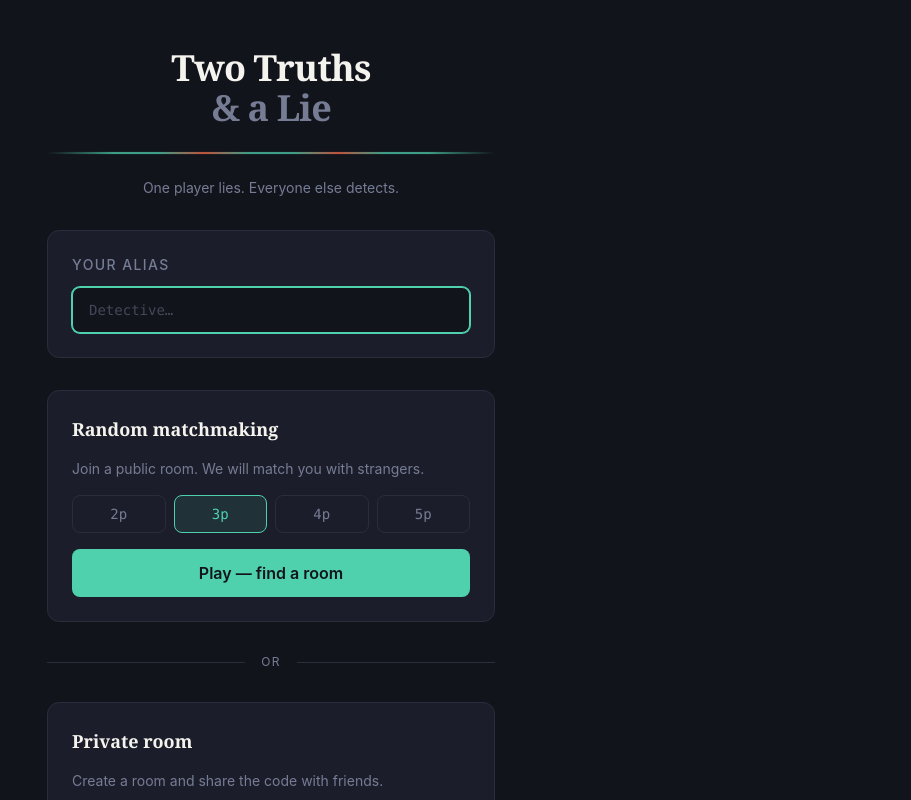
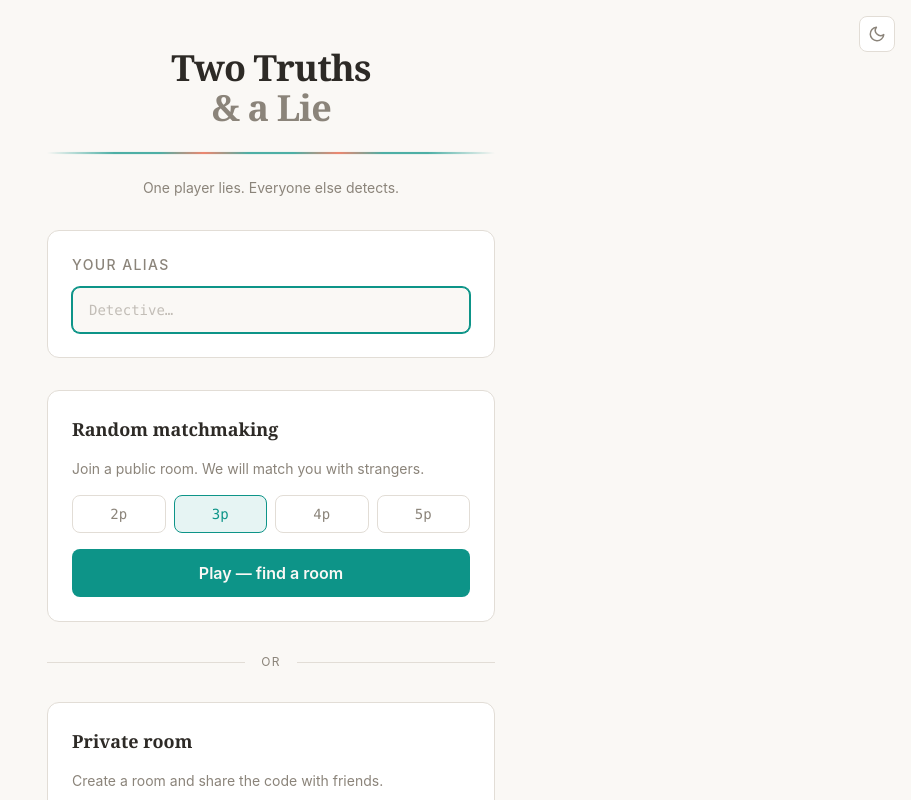
Before and after one commit to Faraz-cell21/two-truths-app, a Next.js app: page / in a window 1280 px wide. Shown: the top 800 px of the page, without its empty margins (369-1280 px from the left). Built offline with nearby package versions, Linux system fonts and the light colour scheme.

Commit message:
Implement dark/light theme support with a ThemeProvider and ThemeSwitcher; update global styles and layout for theme integration, including transitions and theme-specific colors.

```diff
--- a/src/app/globals.css
+++ b/src/app/globals.css
@@ -2,23 +2,51 @@
 
 /* =====================================================================
    Two Truths and a Lie — Design System
-   Interrogation-room register: dark ink, detector accent, restrained
-   palette. One bold element — the polygraph wave — everything else quiet.
+   Interrogation-room register with dark/light theme support.
+
+   Dark: ink background, detector accents, restrained palette.
+   Light: warm case-file parchment, same accent hues darkened slightly.
    ===================================================================== */
 
+/* ---- Dark theme (default) ---- */
+:root,
+[data-theme="dark"] {
+  --theme-ink: #12141c;
+  --theme-card: #1b1e2a;
+  --theme-border: #2a2d3a;
+  --theme-truth: #4fd1ae;
+  --theme-lie: #ff6b4a;
+  --theme-warm: #f5f3ee;
+  --theme-muted: #767c94;
+}
+
+/* ---- Light theme ---- */
+[data-theme="light"] {
+  --theme-ink: #faf8f5;
+  --theme-card: #ffffff;
+  --theme-border: #e2ddd6;
+  --theme-truth: #0d9488;
+  --theme-lie: #e85d3f;
+  --theme-warm: #2d2a26;
+  --theme-muted: #8b847a;
+}
+
+/* =====================================================================
+   Tailwind tokens — all colors route through the theme variables above.
+   ===================================================================== */
 @theme inline {
   /* ---- Surface ---- */
-  --color-ink: #12141c;
-  --color-card: #1b1e2a;
-  --color-border: #2a2d3a;
+  --color-ink: var(--theme-ink);
+  --color-card: var(--theme-card);
+  --color-border: var(--theme-border);
 
   /* ---- Accent ---- */
-  --color-truth: #4fd1ae;
-  --color-lie: #ff6b4a;
+  --color-truth: var(--theme-truth);
+  --color-lie: var(--theme-lie);
 
   /* ---- Text ---- */
-  --color-warm: #f5f3ee;
-  --color-muted: #767c94;
+  --color-warm: var(--theme-warm);
+  --color-muted: var(--theme-muted);
 
   /* ---- Typography ---- */
   --font-sans: "Inter", ui-sans-serif, system-ui, -apple-system,
@@ -37,14 +65,13 @@
    Base
    ===================================================================== */
 body {
-  background: var(--color-ink);
-  color: var(--color-warm);
+  background: var(--theme-ink);
+  color: var(--theme-warm);
+  transition: background 0.3s ease, color 0.3s ease;
 }
 
 /* =====================================================================
    Polygraph wave — the signature animated element
-   A slow, breathing sine-wave that feels like a lie-detector stylus.
-   Used as a section divider under the headline.
    ===================================================================== */
 @keyframes polygraph-pulse {
   0%,
@@ -65,14 +92,14 @@ body {
   background: linear-gradient(
     90deg,
     transparent 0%,
-    var(--color-truth) 15%,
-    var(--color-truth) 25%,
-    var(--color-lie) 35%,
-    var(--color-truth) 45%,
-    var(--color-truth) 55%,
-    var(--color-lie) 65%,
-    var(--color-truth) 75%,
-    var(--color-truth) 85%,
+    var(--theme-truth) 15%,
+    var(--theme-truth) 25%,
+    var(--theme-lie) 35%,
+    var(--theme-truth) 45%,
+    var(--theme-truth) 55%,
+    var(--theme-lie) 65%,
+    var(--theme-truth) 75%,
+    var(--theme-truth) 85%,
     transparent 100%
   );
   animation: var(--animate-polygraph);
@@ -81,13 +108,14 @@ body {
 }
 
 /* =====================================================================
-   Utility: interrogation-card — the standard surface container
+   Utility: interrogation-card
    ===================================================================== */
 .interrogation-card {
-  background: var(--color-card);
-  border: 1px solid var(--color-border);
+  background: var(--theme-card);
+  border: 1px solid var(--theme-border);
   border-radius: 0.75rem;
   padding: 1.5rem;
+  transition: background 0.3s ease, border-color 0.3s ease;
 }
 
 /* =====================================================================
@@ -111,7 +139,7 @@ body {
 
 @keyframes score-pop {
   0% { transform: scale(1); }
-  50% { transform: scale(1.3); color: var(--color-truth); }
+  50% { transform: scale(1.3); color: var(--theme-truth); }
   100% { transform: scale(1); }
 }
 
@@ -145,7 +173,7 @@ body {
   animation: pulse-glow 2s ease-in-out infinite;
 }
 
-/* Staggered children — each child fades in 80ms after the last */
+/* Staggered children */
 .stagger-children > * {
   animation: fade-in-up 0.35s ease-out both;
 }
@@ -159,11 +187,36 @@ body {
 .skeleton {
   background: linear-gradient(
     90deg,
-    var(--color-card) 25%,
-    var(--color-border) 50%,
-    var(--color-card) 75%
+    var(--theme-card) 25%,
+    var(--theme-border) 50%,
+    var(--theme-card) 75%
   );
   background-size: 200% 100%;
   animation: shimmer 1.5s infinite;
   border-radius: 0.5rem;
 }
+
+/* =====================================================================
+   Theme toggle button
+   ===================================================================== */
+.theme-toggle {
+  display: inline-flex;
+  align-items: center;
+  justify-content: center;
+  width: 2.25rem;
+  height: 2.25rem;
+  border-radius: 0.5rem;
+  border: 1px solid var(--theme-border);
+  background: var(--theme-card);
+  color: var(--theme-muted);
+  cursor: pointer;
+  transition: all 0.2s ease;
+}
+.theme-toggle:hover {
+  border-color: var(--theme-muted);
+  color: var(--theme-warm);
+}
+.theme-toggle svg {
+  width: 1.125rem;
+  height: 1.125rem;
+}
--- a/src/app/layout.tsx
+++ b/src/app/layout.tsx
@@ -1,4 +1,5 @@
 import type { Metadata } from "next";
+import { ThemeProvider } from "@/components/ThemeProvider";
 import "./globals.css";
 
 export const metadata: Metadata = {
@@ -12,8 +13,28 @@ export default function RootLayout({
   children: React.ReactNode;
 }>) {
   return (
-    <html lang="en" className="h-full antialiased">
-      <body className="min-h-full flex flex-col font-sans">{children}</body>
+    <html lang="en" className="h-full antialiased" suppressHydrationWarning>
+      <head>
+        {/* Prevent flash of wrong theme — runs before any React code */}
+        <script
+          dangerouslySetInnerHTML={{
+            __html: `
+              (function() {
+                try {
+                  var theme = localStorage.getItem('ttal_theme');
+                  if (!theme) {
+                    theme = window.matchMedia('(prefers-color-scheme: light)').matches ? 'light' : 'dark';
+                  }
+                  document.documentElement.setAttribute('data-theme', theme);
+                } catch(e) {}
+              })();
+            `,
+          }}
+        />
+      </head>
+      <body className="min-h-full flex flex-col font-sans">
+        <ThemeProvider>{children}</ThemeProvider>
+      </body>
     </html>
   );
 }
--- a/src/app/page.tsx
+++ b/src/app/page.tsx
@@ -10,6 +10,7 @@ import {
   getStoredRoomCode,
   clearStoredRoomCode,
 } from "@/lib/session";
+import ThemeSwitcher from "@/components/ThemeSwitcher";
 import type { JoinResponse, JoinAction } from "@/types/api";
 import type { Room, TargetSize } from "@/types/game";
 
@@ -163,6 +164,11 @@ export default function HomePage() {
   /* ---- render ---- */
   return (
     <main className="flex min-h-screen flex-col items-center justify-center px-4 py-12">
+      {/* Theme toggle — top-right */}
+      <div className="fixed top-4 right-4 z-50">
+        <ThemeSwitcher />
+      </div>
+
       <div className="w-full max-w-md space-y-8">
         {/* ---- Headline ---- */}
         <header className="text-center space-y-3">
--- a/src/app/room/[code]/page.tsx
+++ b/src/app/room/[code]/page.tsx
@@ -10,6 +10,7 @@ import {
 } from "@/lib/pusher/client";
 import PlayerSlot from "@/components/PlayerSlot";
 import CopyLinkButton from "@/components/CopyLinkButton";
+import ThemeSwitcher from "@/components/ThemeSwitcher";
 import type { Room, Player } from "@/types/game";
 
 /* ===================================================================
@@ -229,6 +230,10 @@ export default function LobbyPage() {
 
   return (
     <main className="flex min-h-screen flex-col items-center justify-center px-4 py-12">
+      <div className="fixed top-4 right-4 z-50">
+        <ThemeSwitcher />
+      </div>
+
       <div className="w-full max-w-lg space-y-8">
         {/* ---- Headline ---- */}
         <header className="text-center space-y-3">
--- a/src/app/room/[code]/play/page.tsx
+++ b/src/app/room/[code]/play/page.tsx
@@ -13,6 +13,7 @@ import VotePanel from "@/components/VotePanel";
 import RevealPanel from "@/components/RevealPanel";
 import Scoreboard from "@/components/Scoreboard";
 import CopyLinkButton from "@/components/CopyLinkButton";
+import ThemeSwitcher from "@/components/ThemeSwitcher";
 import type { Room, Round, RoundPublicView, Player, Vote, ScoreDelta } from "@/types/game";
 import type { SubmitResponse, RoundGetSuccessResponse } from "@/types/api";
 
@@ -620,6 +621,10 @@ export default function PlayPage() {
 
   return (
     <main className="flex min-h-screen flex-col items-center justify-center px-4 py-12">
+      <div className="fixed top-4 right-4 z-50">
+        <ThemeSwitcher />
+      </div>
+
       <div className="w-full max-w-lg space-y-6">
         {/* ---- Player status bar ---- */}
         {("room" in state) && (
--- /dev/null
+++ b/src/components/ThemeProvider.tsx
@@ -0,0 +1,100 @@
+"use client";
+
+import {
+  createContext,
+  useContext,
+  useState,
+  useEffect,
+  useCallback,
+  type ReactNode,
+} from "react";
+
+/* ===================================================================
+   ThemeProvider — manages dark/light theme state.
+
+   Priority: saved localStorage preference → system preference → dark.
+   Sets a `data-theme` attribute on <html> that CSS hooks into.
+   =================================================================== */
+
+type Theme = "dark" | "light";
+
+interface ThemeContextValue {
+  theme: Theme;
+  toggleTheme: () => void;
+}
+
+const ThemeContext = createContext<ThemeContextValue>({
+  theme: "dark",
+  toggleTheme: () => {},
+});
+
+const STORAGE_KEY = "ttal_theme";
+
+function getInitialTheme(): Theme {
+  if (typeof window === "undefined") return "dark";
+
+  // 1. Saved preference
+  const stored = window.localStorage.getItem(STORAGE_KEY);
+  if (stored === "dark" || stored === "light") return stored;
+
+  // 2. System preference
+  if (window.matchMedia("(prefers-color-scheme: light)").matches) return "light";
+
+  // 3. Default
+  return "dark";
+}
+
+export function ThemeProvider({ children }: { children: ReactNode }) {
+  const [theme, setTheme] = useState<Theme>("dark");
+  const [mounted, setMounted] = useState(false);
+
+  // Hydrate on mount to avoid SSR mismatch
+  useEffect(() => {
+    setTheme(getInitialTheme());
+    setMounted(true);
+  }, []);
+
+  // Apply theme to <html>
+  useEffect(() => {
+    if (!mounted) return;
+    document.documentElement.setAttribute("data-theme", theme);
+    try {
+      window.localStorage.setItem(STORAGE_KEY, theme);
+    } catch {
+      // localStorage unavailable — ignore
+    }
+  }, [theme, mounted]);
+
+  // Listen for system preference changes (only when no manual override)
+  useEffect(() => {
+    if (!mounted) return;
+    const stored = window.localStorage.getItem(STORAGE_KEY);
+    if (stored) return; // user has explicit preference — don't follow system
+
+    const mq = window.matchMedia("(prefers-color-scheme: light)");
+    const handler = (e: MediaQueryListEvent) => {
+      setTheme(e.matches ? "light" : "dark");
+    };
+    mq.addEventListener("change", handler);
+    return () => mq.removeEventListener("change", handler);
+  }, [mounted]);
+
+  const toggleTheme = useCallback(() => {
+    setTheme((prev) => (prev === "dark" ? "light" : "dark"));
+  }, []);
+
+  // Prevent flash of wrong theme — render nothing until hydrated
+  if (!mounted) {
+    return <>{children}</>;
+  }
+
+  return (
+    <ThemeContext.Provider value={{ theme, toggleTheme }}>
+      {children}
+    </ThemeContext.Provider>
+  );
+}
+
+export function useTheme(): ThemeContextValue {
+  return useContext(ThemeContext);
+}
--- /dev/null
+++ b/src/components/ThemeSwitcher.tsx
@@ -0,0 +1,63 @@
+"use client";
+
+import { useTheme } from "@/components/ThemeProvider";
+
+/* ===================================================================
+   ThemeSwitcher — a small icon button that toggles dark/light mode.
+   Uses Sun/Moon icons rendered inline as SVG for zero-dependency.
+   =================================================================== */
+
+export default function ThemeSwitcher() {
+  const { theme, toggleTheme } = useTheme();
+
+  return (
+    <button
+      onClick={toggleTheme}
+      className="theme-toggle"
+      title={theme === "dark" ? "Switch to light mode" : "Switch to dark mode"}
+      aria-label={theme === "dark" ? "Switch to light mode" : "Switch to dark mode"}
+    >
+      {theme === "dark" ? <SunIcon /> : <MoonIcon />}
+    </button>
+  );
+}
+
+/* ---- Sun icon (shown in dark mode → click for light) ---- */
+function SunIcon() {
+  return (
+    <svg
+      viewBox="0 0 24 24"
+      fill="none"
+      stroke="currentColor"
+      strokeWidth="2"
+      strokeLinecap="round"
+      strokeLinejoin="round"
+    >
+      <circle cx="12" cy="12" r="5" />
+      <line x1="12" y1="1" x2="12" y2="3" />
+      <line x1="12" y1="21" x2="12" y2="23" />
+      <line x1="4.22" y1="4.22" x2="5.64" y2="5.64" />
+      <line x1="18.36" y1="18.36" x2="19.78" y2="19.78" />
+      <line x1="1" y1="12" x2="3" y2="12" />
+      <line x1="21" y1="12" x2="23" y2="12" />
+      <line x1="4.22" y1="19.78" x2="5.64" y2="18.36" />
+      <line x1="18.36" y1="5.64" x2="19.78" y2="4.22" />
+    </svg>
+  );
+}
+
+/* ---- Moon icon (shown in light mode → click for dark) ---- */
+function MoonIcon() {
+  return (
+    <svg
+      viewBox="0 0 24 24"
+      fill="none"
+      stroke="currentColor"
+      strokeWidth="2"
+      strokeLinecap="round"
+      strokeLinejoin="round"
+    >
+      <path d="M21 12.79A9 9 0 1 1 11.21 3 7 7 0 0 0 21 12.79z" />
+    </svg>
+  );
+}
```
